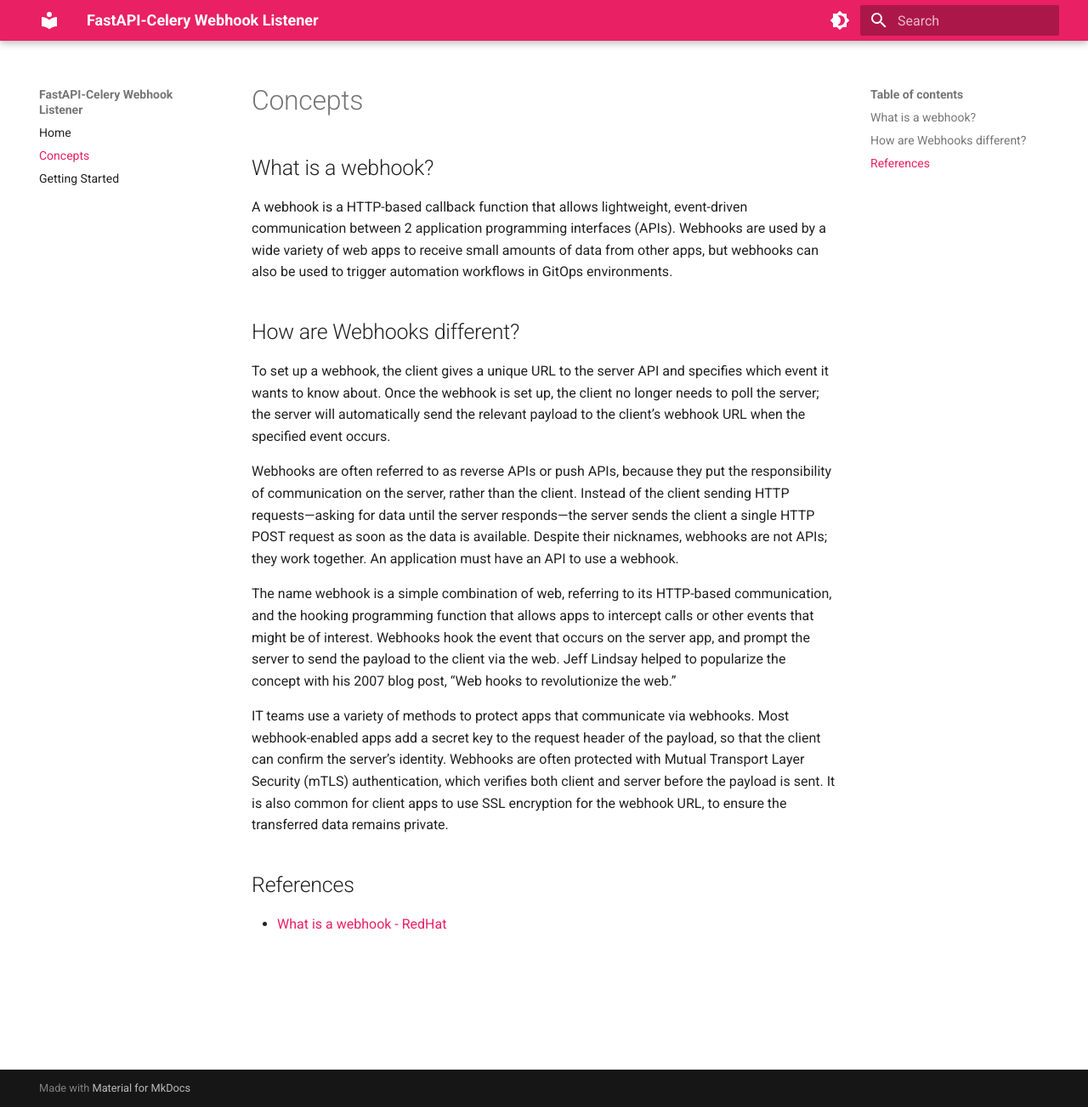
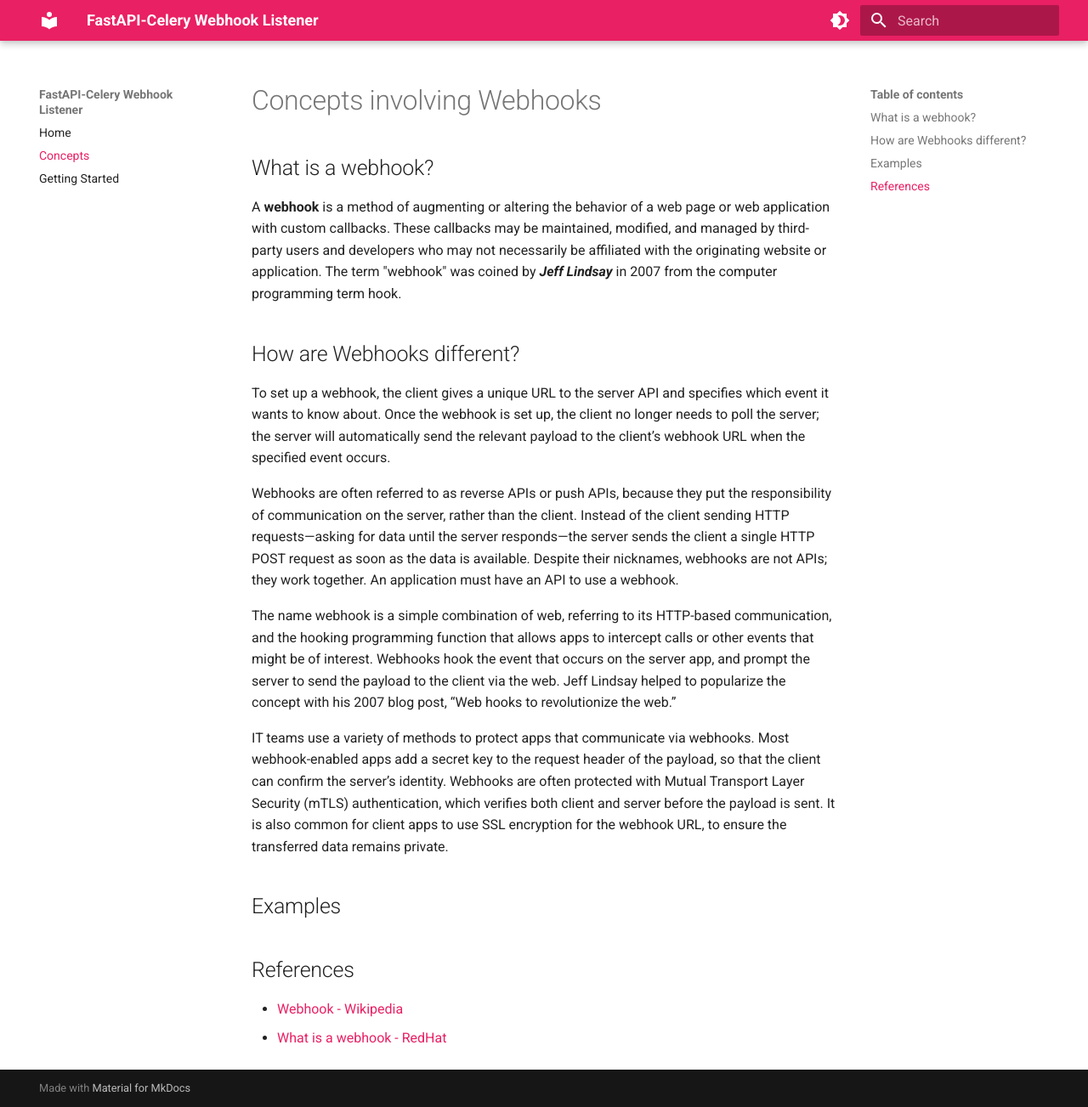
Before and after one commit to Mukhopadhyay/Webhook-listener, an MkDocs documentation site: the page built from docs/concepts.md, in a window 1280 px wide and 1303 px high. Shown: the whole window at 85% size. Built offline with MkDocs 1.6.1 and Material for MkDocs 9.7.7, drawn with Linux system fonts in a browser that asks for light colours.

Commit message:
Flag based documentation

```diff
--- a/docs/concepts.md
+++ b/docs/concepts.md
@@ -1,8 +1,8 @@
-# Concepts
+# Concepts involving Webhooks
 
 ## What is a webhook?
 
-A webhook is a HTTP-based callback function that allows lightweight, event-driven communication between 2 application programming interfaces (APIs). Webhooks are used by a wide variety of web apps to receive small amounts of data from other apps, but webhooks can also be used to trigger automation workflows in GitOps environments.
+A **webhook** is a method of augmenting or altering the behavior of a web page or web application with custom callbacks. These callbacks may be maintained, modified, and managed by third-party users and developers who may not necessarily be affiliated with the originating website or application. The term "webhook" was coined by **_Jeff Lindsay_** in 2007 from the computer programming term hook.
 
 ## How are Webhooks different?
 
@@ -14,6 +14,9 @@ The name webhook is a simple combination of web, referring to its HTTP-based com
 
 IT teams use a variety of methods to protect apps that communicate via webhooks. Most webhook-enabled apps add a secret key to the request header of the payload, so that the client can confirm the server’s identity. Webhooks are often protected with Mutual Transport Layer Security (mTLS) authentication, which verifies both client and server before the payload is sent. It is also common for client apps to use SSL encryption for the webhook URL, to ensure the transferred data remains private.
 
+## Examples
+
 ## References
 
+- [Webhook - Wikipedia](https://en.wikipedia.org/wiki/Webhook)
 - [What is a webhook - RedHat](https://www.redhat.com/en/topics/automation/what-is-a-webhook)
```
Also changed, not shown: 4 other files.
